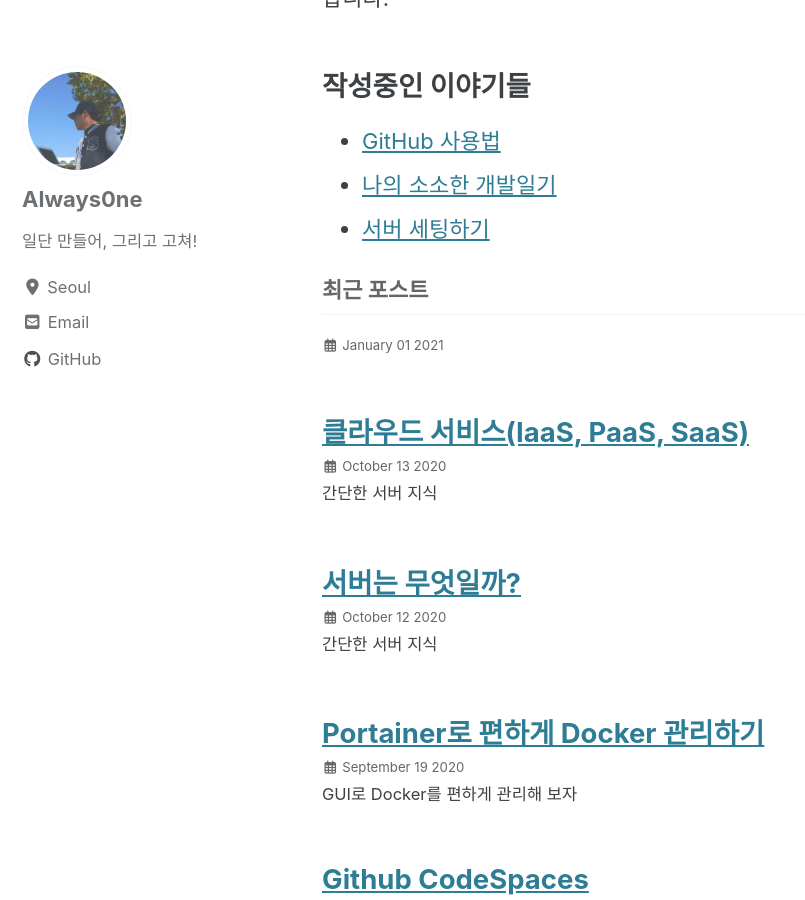
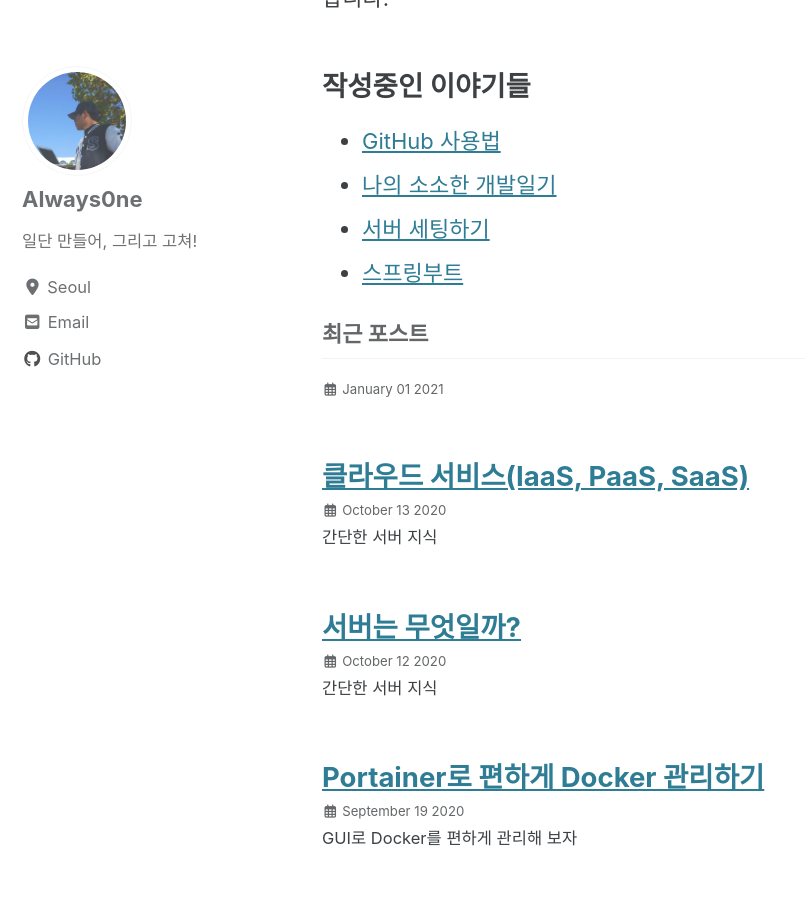
Before and after one commit to always0ne/always0ne.github.io, a Jekyll site: the page built from index.html, in a window 1280 px wide and 900 px high, scrolled down 357 px. Shown: the whole window, without its empty margins (0-805 px from the left). Built offline with Jekyll 4.4.1, drawn with Linux system fonts in a browser that asks for light colours; cached includes are drawn as plain includes; nearby versions of some CDN libraries; the list of posts is cut into pages by our own code.

Commit message:
docs: change filename

```diff
--- a/index.html
+++ b/index.html
@@ -14,4 +14,5 @@
 <li><a href="/categories/github/">GitHub 사용법</a></li>
 <li><a href="/categories/devlog/">나의 소소한 개발일기</a></li>
 <li><a href="/categories/server/">서버 세팅하기</a></li>
+<li><a href="/categories/springboot/">스프링부트</a></li>
 </ul>
```
Also changed, not shown: _posts/springboot/2021-01-01-spring-boot.md (renamed from _posts/springboot/2021-1-1-spring-boot.md).
